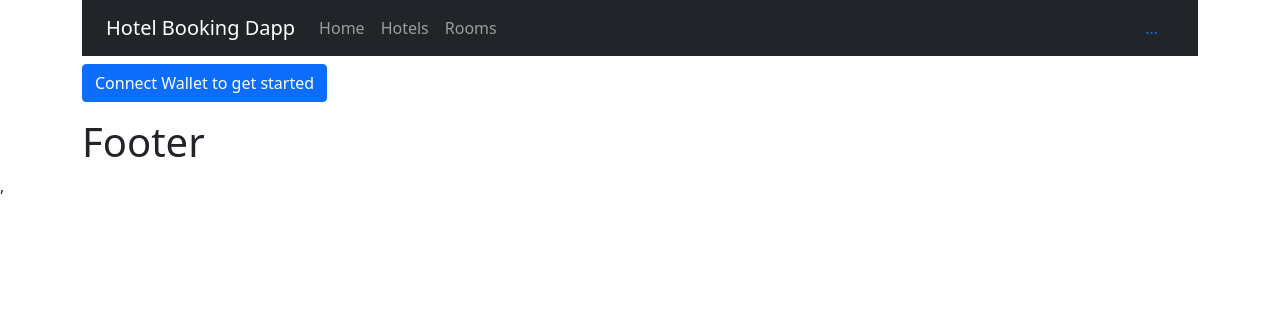
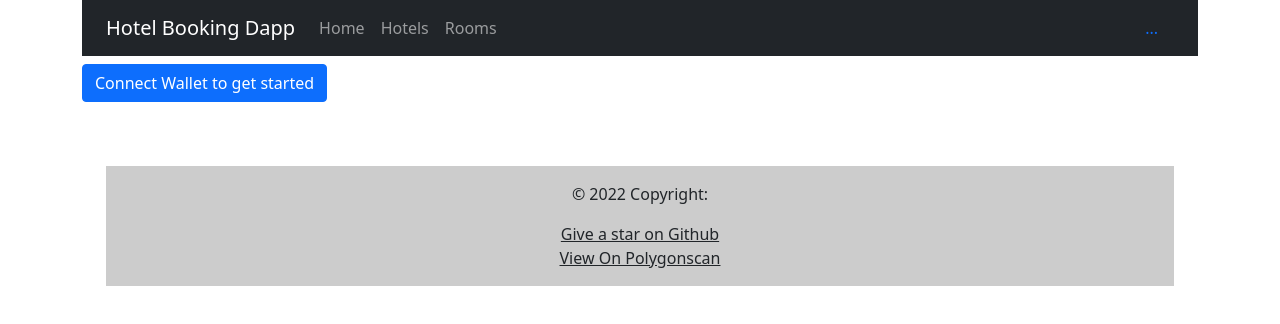
Before and after one commit to smartcoin1207/solidity-hotel-booking, a React (Vite) app in the folder clientV2/: page / in a window 1280 px wide. Shown: the top 324 px of the page. Built offline with nearby package versions, Linux system fonts and the light colour scheme.

Commit message:
feat: footer implementation

```diff
--- a/clientV2/src/components/Footer.jsx
+++ b/clientV2/src/components/Footer.jsx
@@ -1,8 +1,15 @@
-import React from 'react';
+import React, { useState, useEffect } from 'react';
+
 
 const Footer = () => {
     return (
-        <h1>Footer</h1>
+        <div className="container my-5">
+            <div className="text-center text-dark p-3" style={{ "background-color": "rgba(0, 0, 0, 0.2)" }}>
+                <p>© 2022 Copyright:</p>
+                <a className="text-dark" href="https://github.com/Dickens-odera/Hotel-Booking-Dapp" target="_blank">Give a star on Github</a><br></br>
+                <a className="text-dark" href="https://mumbai.polygonscan.com/address/0xCc1aB276cE5522de28EcFBA6eeBC1139fb5ba3BD" target="_blank">View On Polygonscan</a>
+            </div>
+        </div>
     );
 }
 
```
